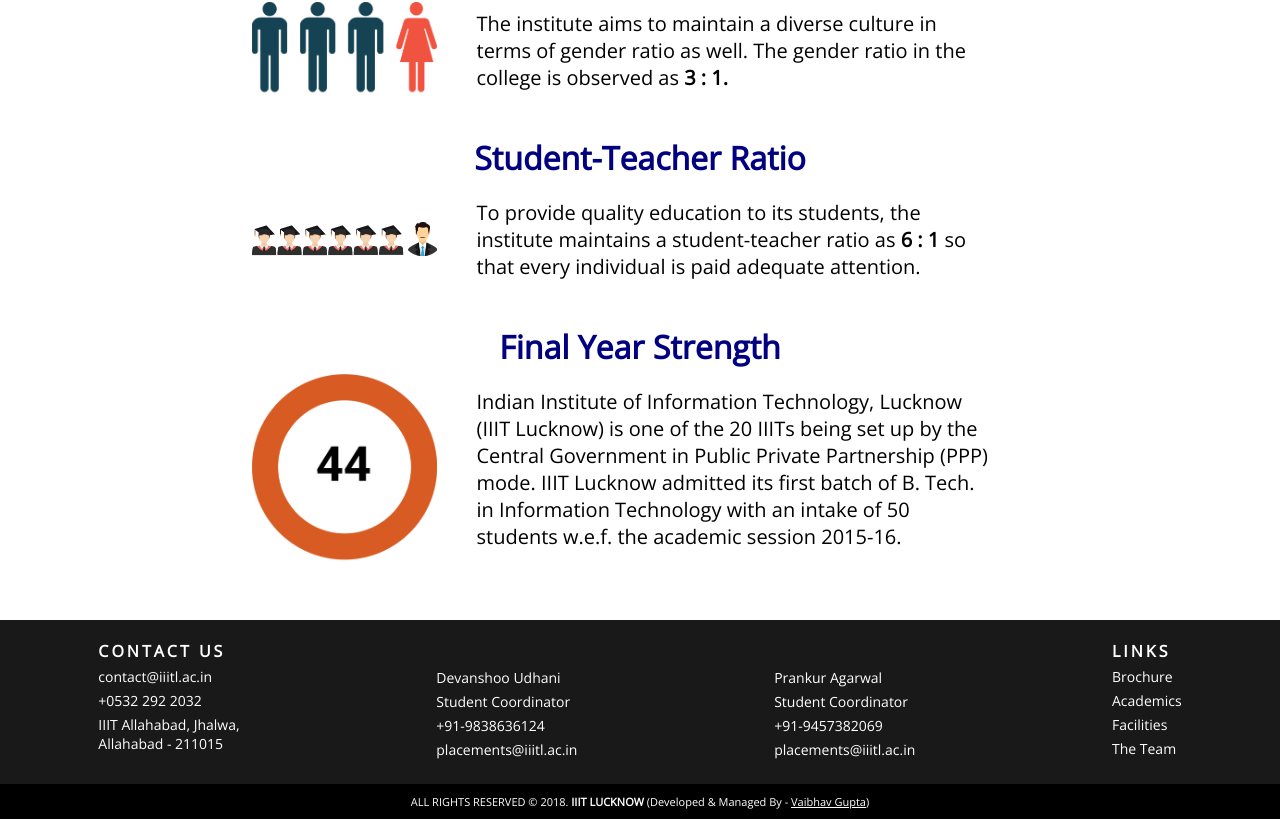
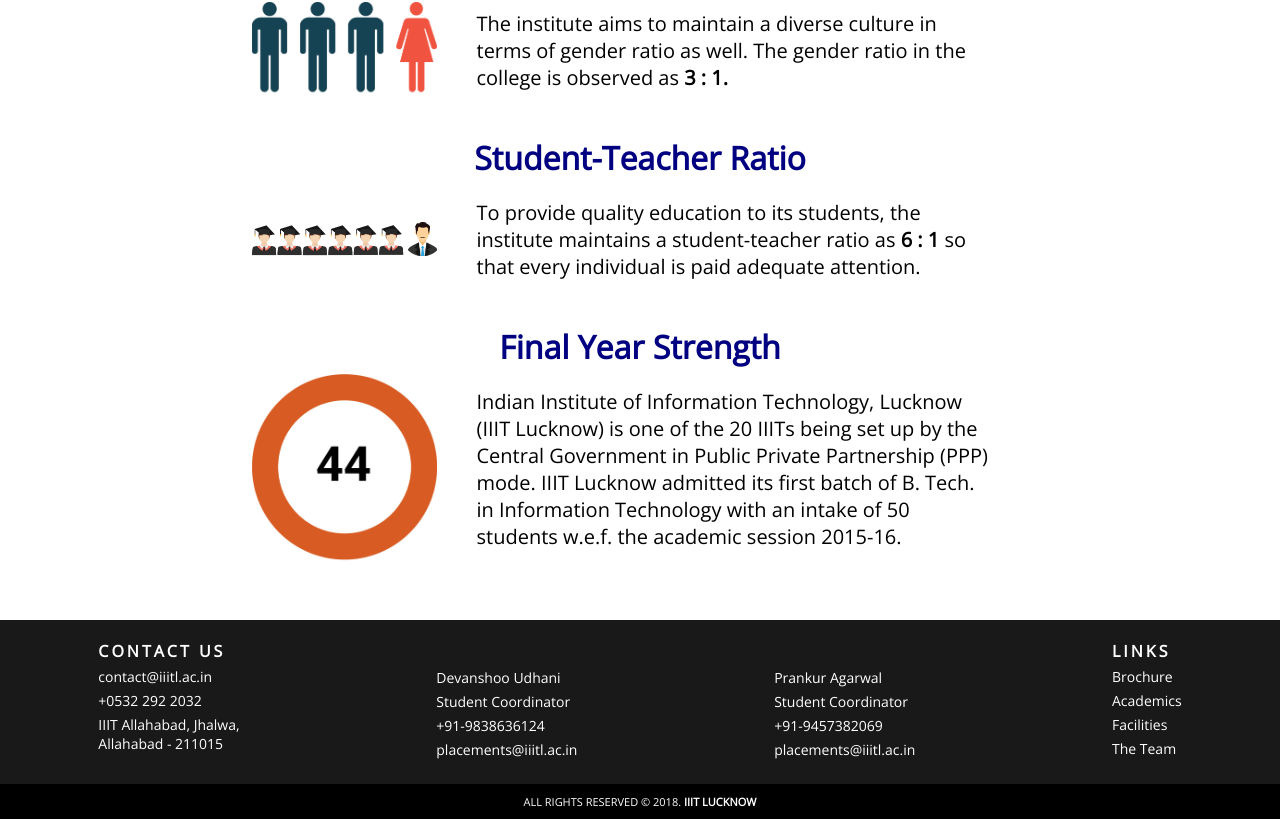
Before and after one commit to axios-iiitl/Placement-Website, a React (Create React App) app: page /demographics in a window 1280 px wide. Shown: the part 271-1090 px from the top of the page. Built offline with nearby package versions, Linux system fonts and the light colour scheme.

Commit message:
Update Footer.js

```diff
--- a/src/components/Footer.js
+++ b/src/components/Footer.js
@@ -69,10 +69,7 @@ const footer = () => {
 
       <div className="footer-copyright">
         <p>
-          ALL RIGHTS RESERVED © 2018. <strong>IIIT LUCKNOW</strong> (Developed &
-          Managed By -{" "}
-          <a href="https://www.linkedin.com/in/vaibhavgupta79/" target="none">Vaibhav Gupta</a>)
-        </p>
+          ALL RIGHTS RESERVED © 2018. <strong>IIIT LUCKNOW</strong></p>
       </div>
     </footer>
   );
```
